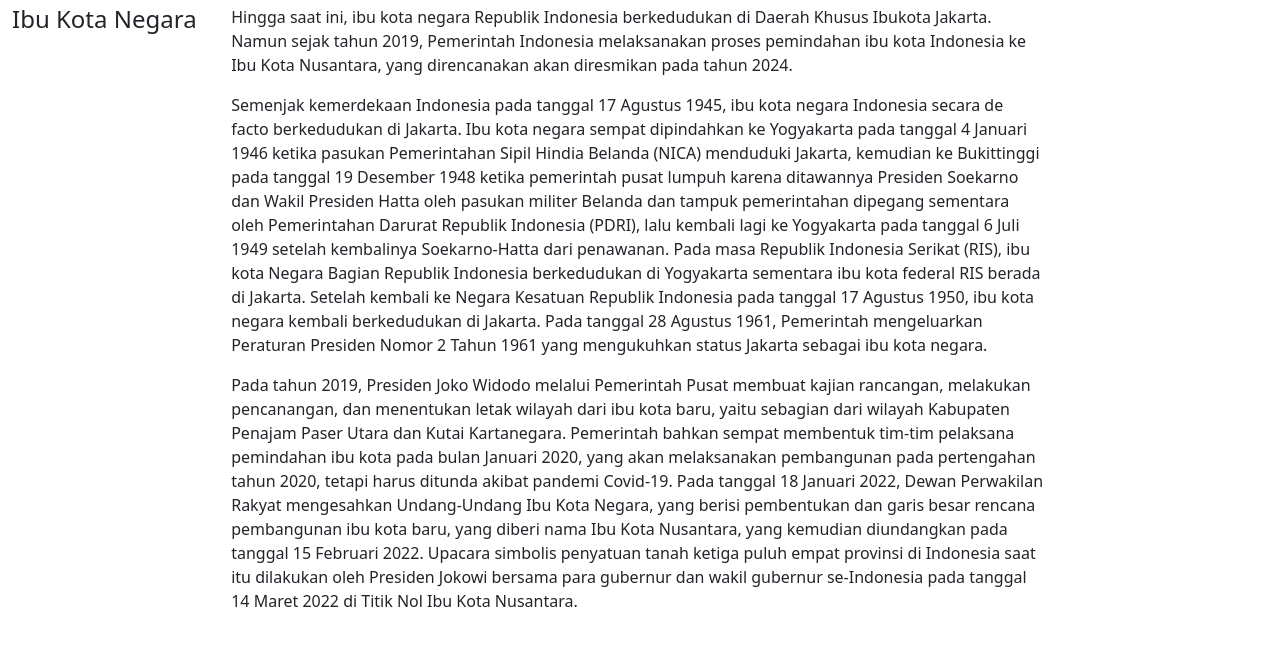
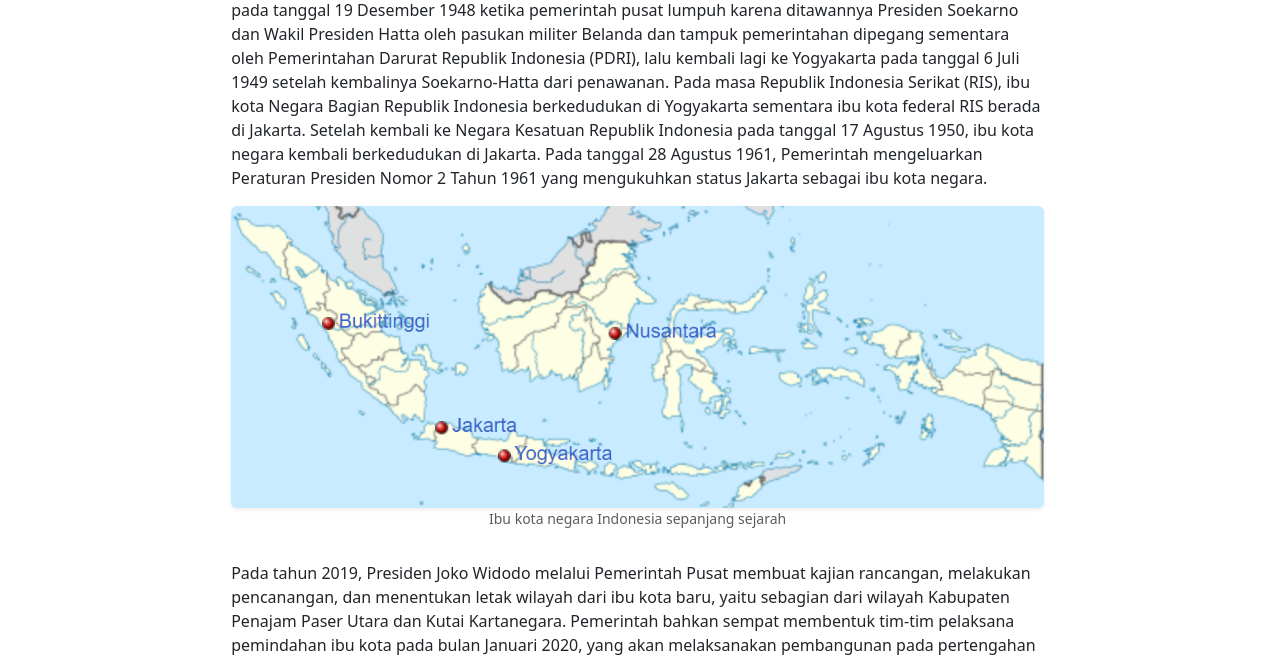
Before and after one commit to alfian742/web-design, a PHP site: page /latihan-5/index.html in a window 1280 px wide. Shown: the part 4670-5329 px from the top of the page. Run offline with PHP 8.4, Linux system fonts and the light colour scheme.

Commit message:
Update code and add file

```diff
--- a/latihan-5/css/style.css
+++ b/latihan-5/css/style.css
@@ -207,3 +207,9 @@ body {
         height: 315px;
     }
 }
+
+@media (max-width: 512px) {
+    .fs-custom {
+        font-size: 12px;
+    }
+}
--- a/latihan-5/index.html
+++ b/latihan-5/index.html
@@ -213,6 +213,7 @@
                                         dengan Papua Nugini).</p>
                                 </div>
                                 <div class="col-sm-4">
+                                    <div class="d-flex justify-content-center">
                                         <figure class="figure">
                                             <img src="https://upload.wikimedia.org/wikipedia/commons/thumb/8/8e/Gunung_Palung_Jungle.jpg/250px-Gunung_Palung_Jungle.jpg"
                                                 class="rounded-2 shadow-sm object-fit-cover w-100" alt="Hutan Hujan">
@@ -221,6 +222,7 @@
                                                 Palung, Kalimantan Barat
                                             </figcaption>
                                         </figure>
+                                    </div>
                                 </div>
                             </div>
 
@@ -280,7 +282,7 @@
                     <div class="bd-example-snippet bd-code-snippet">
                         <div class="bd-example m-0 border-0">
                             <div class="row">
-                                <div class="col-sm-6">
+                                <div class="col-sm-4">
                                     <figure class="figure mb-3">
                                         <img src="https://upload.wikimedia.org/wikipedia/commons/thumb/7/75/Koppen-Geiger_Map_IDN_present.svg/500px-Koppen-Geiger_Map_IDN_present.svg.png"
                                             class="rounded-2 shadow-sm object-fit-cover w-100"
@@ -290,7 +292,7 @@
                                         </figcaption>
                                     </figure>
                                 </div>
-                                <div class="col-sm-6">
+                                <div class="col-sm-8">
                                     <p>Secara umum, Indonesia beriklim tropis (kelompok A dalam klasifikasi iklim
                                         Köppen;
                                         meskipun ada wilayah dengan tipe iklim yang berbeda). Perairan yang hangat di
@@ -343,7 +345,7 @@
                     <div class="bd-example-snippet bd-code-snippet">
                         <div class="bd-example m-0 border-0">
                             <div class="row">
-                                <div class="col-sm-6">
+                                <div class="col-sm-8">
                                     <p>Secara tektonik, sebagian besar wilayah Indonesia sangat tidak stabil karena
                                         lokasinya menjadi pertemuan dari beberapa lempeng tektonik, seperti lempeng
                                         Indo-Australia, Lempeng Pasifik, dan Lempeng Eurasia. Negara ini terletak di
@@ -353,7 +355,7 @@
                                         Sulawesi. Dari sekitar 400 gunung berapi, kurang lebih 130 di antaranya
                                         masih aktif.</p>
                                 </div>
-                                <div class="col-sm-6">
+                                <div class="col-sm-4">
                                     <figure class="figure mb-3">
                                         <img src="https://upload.wikimedia.org/wikipedia/commons/thumb/f/f5/Map_indonesia_volcanoes.gif/400px-Map_indonesia_volcanoes.gif"
                                             class="rounded-2 shadow-sm object-fit-cover w-100"
@@ -392,22 +394,22 @@
                                 <div class="col-md-6 col-lg-5">
                                     <figure class="figure mt-3">
                                         <div class="row">
-                                            <div class="col-6 mb-2">
+                                            <div class="col-6 mb-3">
                                                 <img src="https://upload.wikimedia.org/wikipedia/commons/thumb/9/97/Rafflesia_arnoldi_2013-12-31_21-48.JPG/162px-Rafflesia_arnoldi_2013-12-31_21-48.JPG"
                                                     class="rounded-2 shadow-sm object-fit-cover w-100" height="150"
                                                     alt="Padma">
                                             </div>
-                                            <div class="col-6 mb-2">
+                                            <div class="col-6 mb-3">
                                                 <img src="https://upload.wikimedia.org/wikipedia/commons/thumb/7/75/Man_of_the_woods.JPG/122px-Man_of_the_woods.JPG"
                                                     class="rounded-2 shadow-sm object-fit-cover w-100" height="150"
                                                     alt="Orang Utan">
                                             </div>
-                                            <div class="col-6 mb-2">
+                                            <div class="col-6 mb-3">
                                                 <img src="https://upload.wikimedia.org/wikipedia/commons/thumb/e/e8/Komodo_dragon_%28Varanus_komodoensis%29.jpg/130px-Komodo_dragon_%28Varanus_komodoensis%29.jpg"
                                                     class="rounded-2 shadow-sm object-fit-cover w-100" height="150"
                                                     alt="Cenderawasih">
                                             </div>
-                                            <div class="col-6 mb-2">
+                                            <div class="col-6 mb-3">
                                                 <img src="https://upload.wikimedia.org/wikipedia/commons/thumb/0/01/Paradisaea_apoda_-Bali_Bird_Park-6.jpg/154px-Paradisaea_apoda_-Bali_Bird_Park-6.jpg"
                                                     class="rounded-2 shadow-sm object-fit-cover w-100" height="150"
                                                     alt="Komodo">
@@ -548,6 +550,16 @@
                                 negara kembali berkedudukan di Jakarta. Pada tanggal 28 Agustus 1961, Pemerintah
                                 mengeluarkan Peraturan Presiden Nomor 2 Tahun 1961 yang mengukuhkan status
                                 Jakarta sebagai ibu kota negara.</p>
+                            <div class="d-flex justify-content-center mb-3">
+                                <figure class="figure">
+                                    <img src="img/ibu-kota-negara.png"
+                                        class="rounded-2 shadow-sm object-fit-cover w-100"
+                                        alt="Ibu kota negara Indonesia sepanjang sejarah">
+                                    <figcaption class="figure-caption text-center">Ibu kota negara Indonesia sepanjang
+                                        sejarah
+                                    </figcaption>
+                                </figure>
+                            </div>
                             <p>Pada tahun 2019, Presiden Joko Widodo melalui Pemerintah Pusat membuat kajian
                                 rancangan, melakukan pencanangan, dan menentukan letak wilayah dari
                                 ibu kota baru, yaitu sebagian dari wilayah Kabupaten Penajam Paser Utara dan
@@ -1500,7 +1512,7 @@
                                     <div class="my-3 position-relative">
                                         <video class="w-100" controls
                                             src="https://upload.wikimedia.org/wikipedia/commons/transcoded/2/29/Angklung.webm/Angklung.webm.720p.vp9.webm"></video>
-                                        <div class="top-0 left-0 position-absolute p-2 text-bg-dark">
+                                        <div class="top-0 left-0 position-absolute p-2 text-bg-dark fs-custom">
                                             Permainan Musik Angklung</div>
                                     </div>
                                 </div>
@@ -1615,6 +1627,7 @@
                                         jenis kerang di kawasan Raja Ampat.</p>
                                 </div>
                                 <div class="col-sm-3">
+                                    <div class="d-flex justify-content-center">
                                         <figure class="figure">
                                             <img src="https://upload.wikimedia.org/wikipedia/commons/thumb/4/40/Raja_Ampat_1.jpg/200px-Raja_Ampat_1.jpg"
                                                 class="rounded-2 shadow-sm object-fit-cover w-100" alt="Koral">
@@ -1622,6 +1635,7 @@
                                                 Raja Ampat, Papua Barat Daya
                                             </figcaption>
                                         </figure>
+                                    </div>
                                 </div>
                             </div>
                             <div class="row">
@@ -1731,8 +1745,8 @@
                                         keanekaragaman yang tidak ditemukan di daerah lain. Bahkan bangsa Spanyol dan
                                         Portugis, telah mendahului bangsa Belanda dengan membawa banyak produk dari
                                         dunia baru ke Indonesia.</p>
-                                    <div class="d-flex justify-content-center">
-                                        <figure class="figure my-3">
+                                    <div class="d-flex justify-content-center my-3">
+                                        <figure class="figure">
                                             <img src="https://cdn0-production-images-kly.akamaized.net/ONLigfhVxOivhhEfKe8W71bj5io=/640x360/smart/filters:quality(75):strip_icc():format(webp)/kly-media-production/medias/3126596/original/024930300_1589347291-masakan-indonesia-featured-212892.jpg"
                                                 class="rounded-2 shadow-sm object-fit-cover w-100"
                                                 alt="Kuliner Nusantara">
@@ -1749,13 +1763,16 @@
                                 </div>
                                 <div class="row">
                                     <div class="col-sm-3">
-                                        <figure class="figure mb-3">
+                                        <div class="d-flex justify-content-center mb-3">
+                                            <figure class="figure">
                                                 <img src="https://upload.wikimedia.org/wikipedia/commons/thumb/0/07/Nasi_Goreng_in_Bali.jpg/250px-Nasi_Goreng_in_Bali.jpg"
-                                                class="rounded-2 shadow-sm object-fit-cover w-100" alt="Nasi Goreng">
+                                                    class="rounded-2 shadow-sm object-fit-cover w-100"
+                                                    alt="Nasi Goreng">
                                                 <figcaption class="figure-caption text-center">Nasi goreng, salah satu
                                                     makanan yang berasal dari Indonesia
                                                 </figcaption>
                                             </figure>
+                                        </div>
                                     </div>
                                     <div class="col-sm-9">
                                         <p>Rumah makan Padang yang menyajikan nasi Padang, yaitu nasi disajikan bersama
```
Also changed, not shown: latihan-5/img/ibu-kota-negara.png (added). Lines whose indentation alone changed are shown as unchanged.
